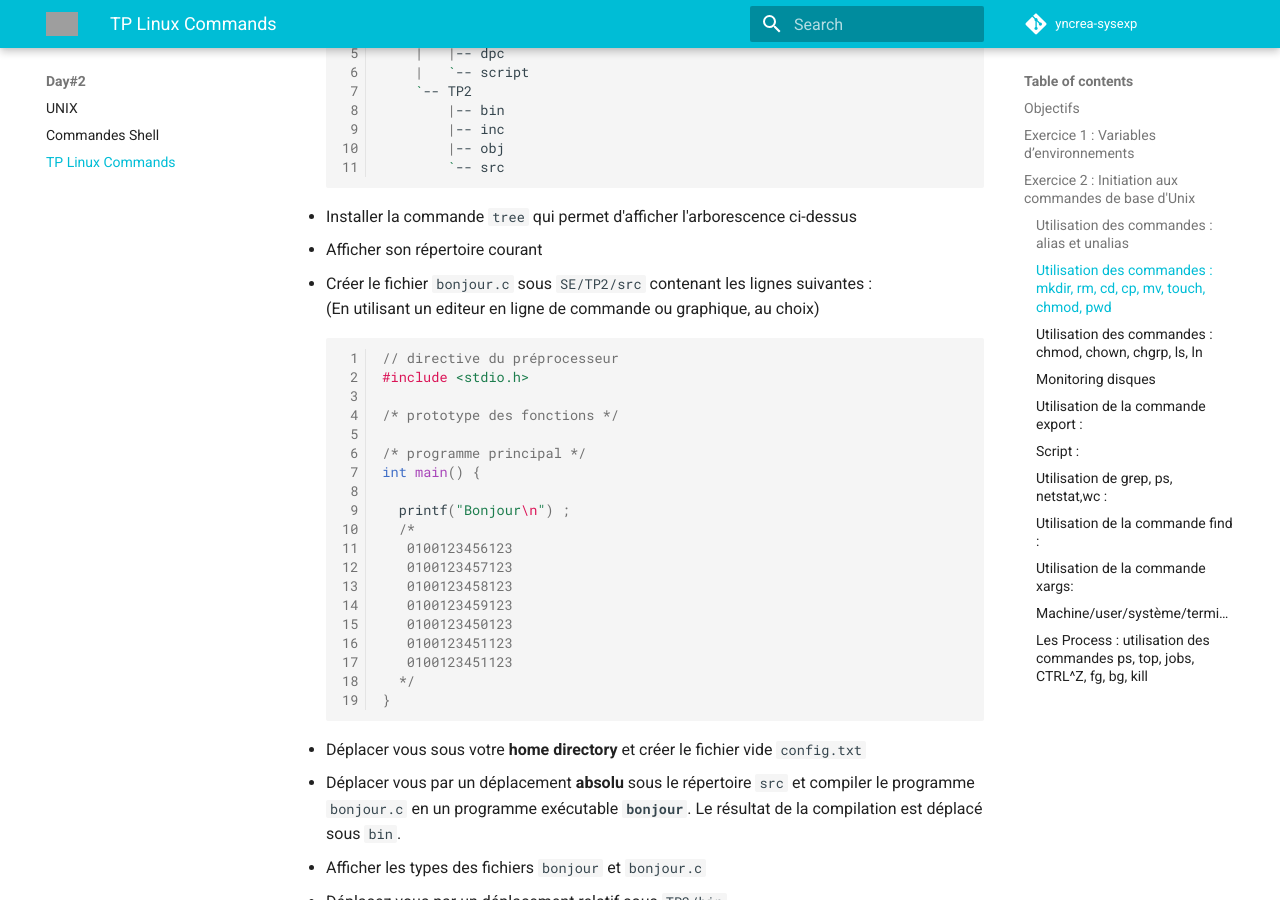
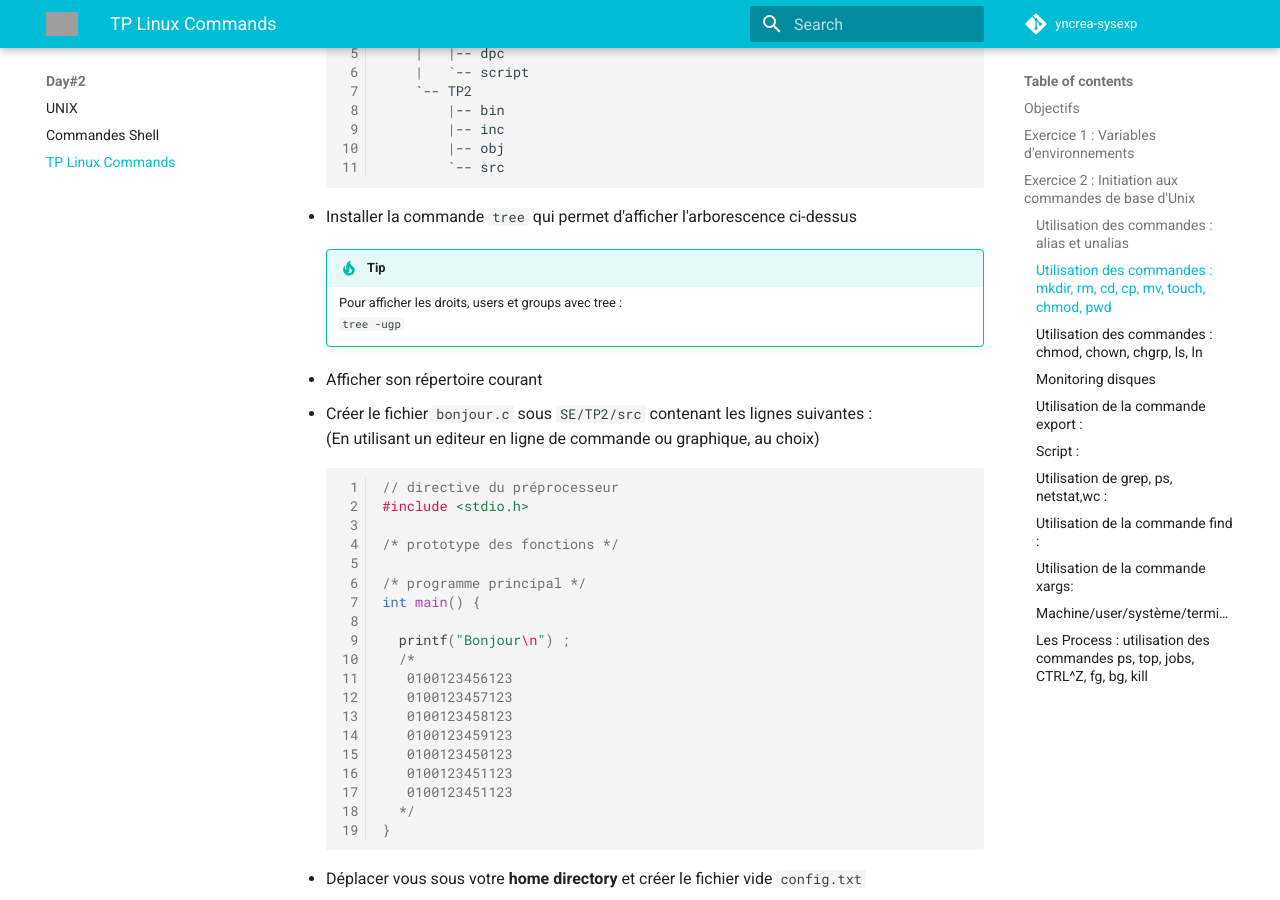
Before and after one commit to jurocknsail/yncrea-sysexp, an MkDocs documentation site: the page built from docs/22_tpShell.md, in a window 1280 px wide and 900 px high, scrolled down 1165 px. Built offline with MkDocs 1.6.1 and Material for MkDocs 9.7.7, drawn with Linux system fonts in a browser that asks for light colours; comment, search, counter and statistics services are not loaded; grey boxes are pictures that could not be loaded.

Commit message:
tp regex

````diff
--- a/docs/22_tpShell.md
+++ b/docs/22_tpShell.md
@@ -47,6 +47,11 @@ Le second objectif du cours est de maitriser **les bases du Shell Unix**, via un
     ```
 
 - Installer la commande `tree` qui permet d'afficher l'arborescence ci-dessus
+
+    !!! tip
+        Pour afficher les droits, users et groups avec tree :
+        ``tree -ugp``
+
 - Afficher son répertoire courant
 - Créer le fichier `bonjour.c` sous `SE/TP2/src` contenant les lignes suivantes :
   (En utilisant un editeur en ligne de commande ou graphique, au choix)
````
Also changed, not shown: docs/22_tpShell_corr1234.md (+6 -0 lines).
